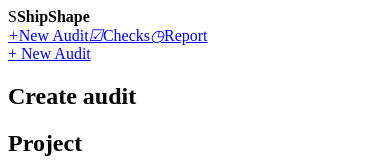
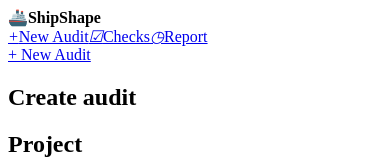
Before and after one commit to Ololadestephen/Shipshape, a React (Vite) app in the folder frontend/: page /audits/new in a window 390 px wide. Shown: the top 160 px of the page. Built offline with nearby package versions, Linux system fonts and the light colour scheme; no server answers; the HTML template or start-up script is replaced by a standard one; a web font is replaced by a local one.

Commit message:
Polish audit identity and mobile plans

```diff
--- a/frontend/index.html
+++ b/frontend/index.html
@@ -4,7 +4,8 @@
     <meta charset="UTF-8" />
     <meta name="viewport" content="width=device-width, initial-scale=1.0" />
     <title>ShipShape | Launch Readiness</title>
-    <link rel="icon" href="/favicon.svg" type="image/svg+xml" />
+    <link rel="icon" href="/favicon.svg?v=2" type="image/svg+xml" />
+    <link rel="shortcut icon" href="/favicon.svg?v=2" type="image/svg+xml" />
     <link rel="preconnect" href="https://fonts.googleapis.com" />
     <link rel="preconnect" href="https://fonts.gstatic.com" crossorigin />
     <link
--- a/frontend/src/components/AppShell.tsx
+++ b/frontend/src/components/AppShell.tsx
@@ -12,6 +12,7 @@ export function AppShell({ children }: { children: React.ReactNode }) {
 function AppChrome({ children }: { children: React.ReactNode }) {
   const { detail } = useProjectData();
   const projectName = detail?.project.name ?? "ShipShape";
+  const projectEmoji = emojiForProject(detail?.project.appType);
 
   return (
     <div className="app">
@@ -19,7 +20,7 @@ function AppChrome({ children }: { children: React.ReactNode }) {
         <section className="workspace-frame">
           <aside className="workspace-sidebar">
             <div className="org">
-              <span>{projectName.slice(0, 1).toUpperCase()}</span>
+              <span>{projectEmoji}</span>
               <strong>{projectName}</strong>
             </div>
             <SidebarGroup
@@ -46,6 +47,20 @@ function AppChrome({ children }: { children: React.ReactNode }) {
   );
 }
 
+function emojiForProject(appType?: string) {
+  const emojis: Record<string, string> = {
+    saas: "🚀",
+    ecommerce: "🛍️",
+    portfolio: "✨",
+    internal_tool: "🛠️",
+    marketplace: "🧭",
+    content: "📝",
+    other: "✅"
+  };
+
+  return emojis[appType ?? ""] ?? "🚢";
+}
+
 function SidebarGroup({ items }: { items: Array<[string, string, string]> }) {
   return (
     <div className="sidebar-group">
--- a/frontend/src/styles.css
+++ b/frontend/src/styles.css
@@ -294,15 +294,16 @@ a {
 }
 
 .org span {
-  background: var(--brown);
+  background: #fff;
+  border: 1px solid #d9ded9;
   border-radius: 9px;
-  color: #fff;
   display: grid;
-  font-size: 13px;
+  font-size: 18px;
   font-weight: 600;
-  height: 28px;
+  height: 34px;
+  line-height: 1;
   place-items: center;
-  width: 28px;
+  width: 34px;
 }
 
 .sidebar-group {
```
Also changed, not shown: 1 other file (tests, documents, lock files or other folders).
